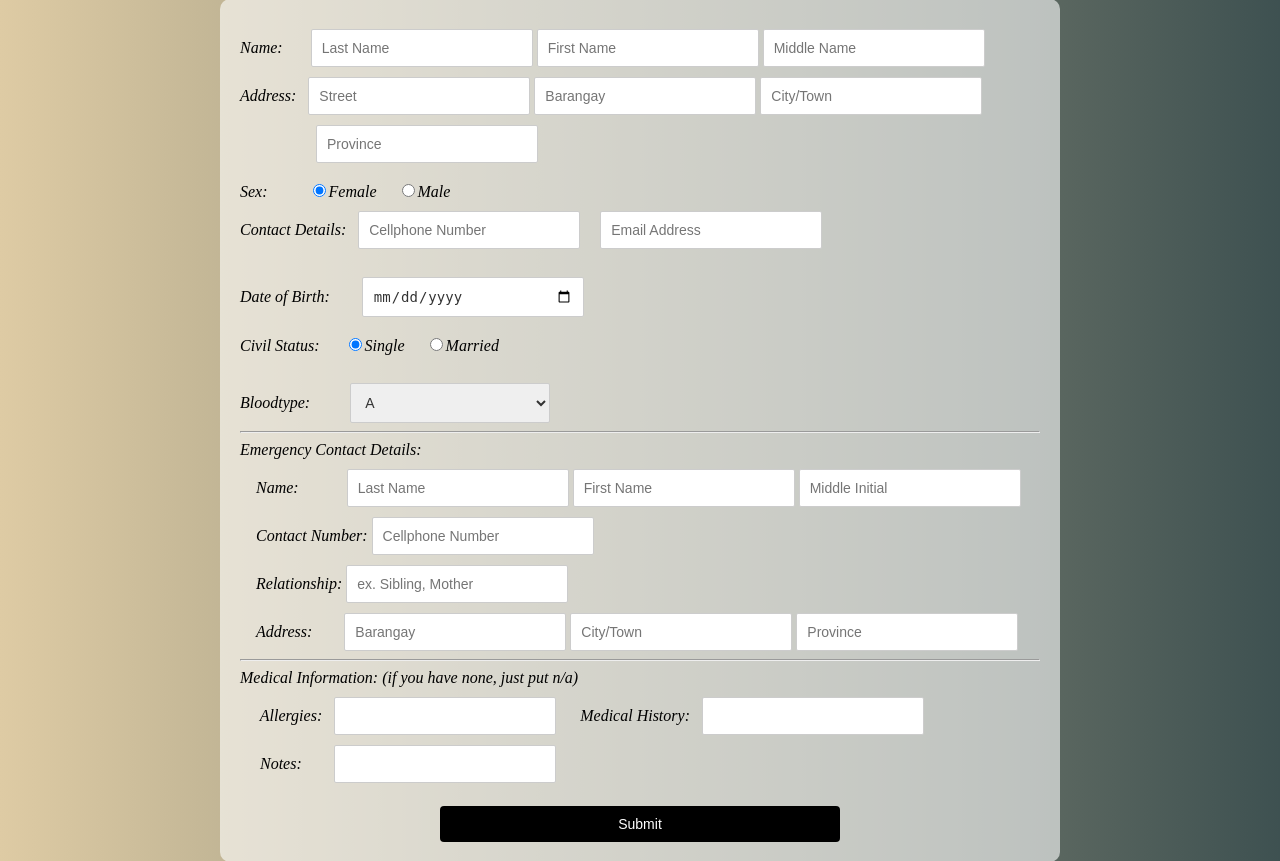
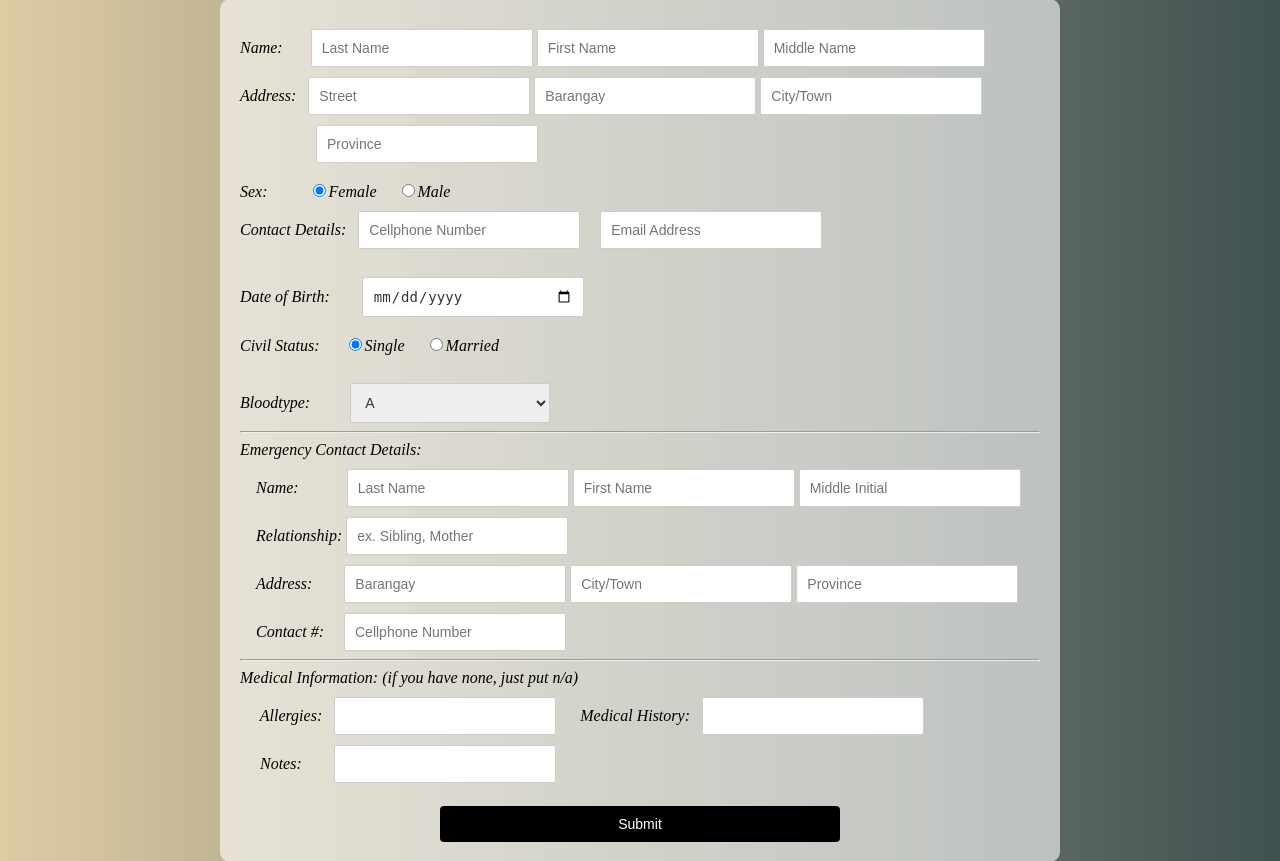
Before and after one commit to jcbaguinang/EMR, a PHP site: page /home.php in a window 1280 px wide. Shown: the part 99-960 px from the top of the page. Run offline with PHP 8.4, Linux system fonts and the light colour scheme; the visitor is signed in with stand-in values (Sample User, id 1); data that the repository does not hold is empty; some libraries are stand-ins or nearby versions.

Commit message:
updated_ui

```diff
--- a/form.php
+++ b/form.php
@@ -77,10 +77,6 @@
 					<input type="text" name="emergency_middle_initial" placeholder="Middle Initial" required>
 				</div>
 
-				<div>
-					&emsp;Contact Number:
-					<input type="text" name="emergency_cellphone_number" placeholder="Cellphone Number">
-				</div>
 
 				<div>
 					&emsp;Relationship:
@@ -92,6 +88,11 @@
 					<input type="text" name="emergency_barangay" placeholder="Barangay" required>
 					<input type="text" name="emergency_city" placeholder="City/Town">
 					<input type="text" name="emergency_province" placeholder="Province" required>
+				</div>
+
+				<div>
+					&emsp;Contact #:&emsp;
+					<input type="text" name="emergency_cellphone_number" placeholder="Cellphone Number">
 				</div><hr>
 
 				<div>
```
